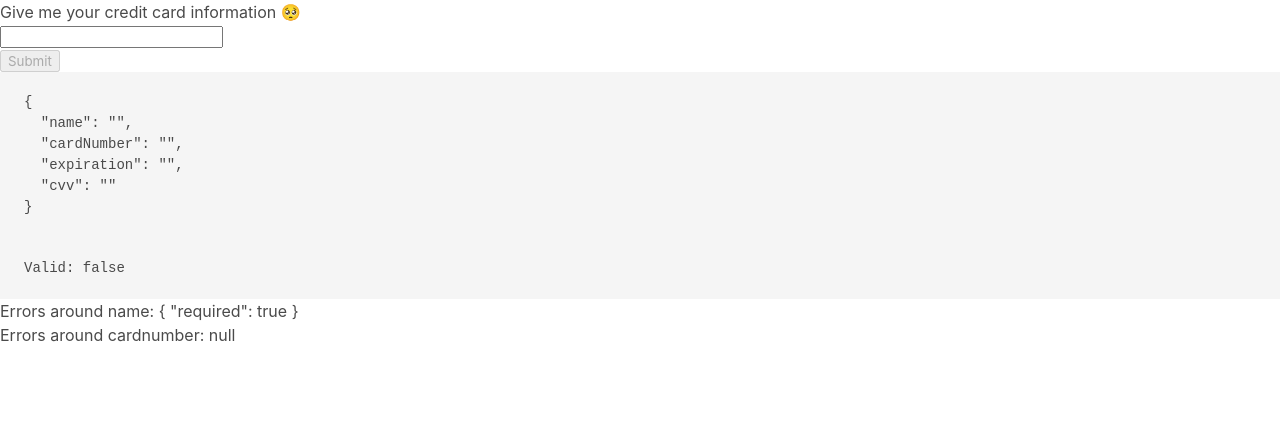
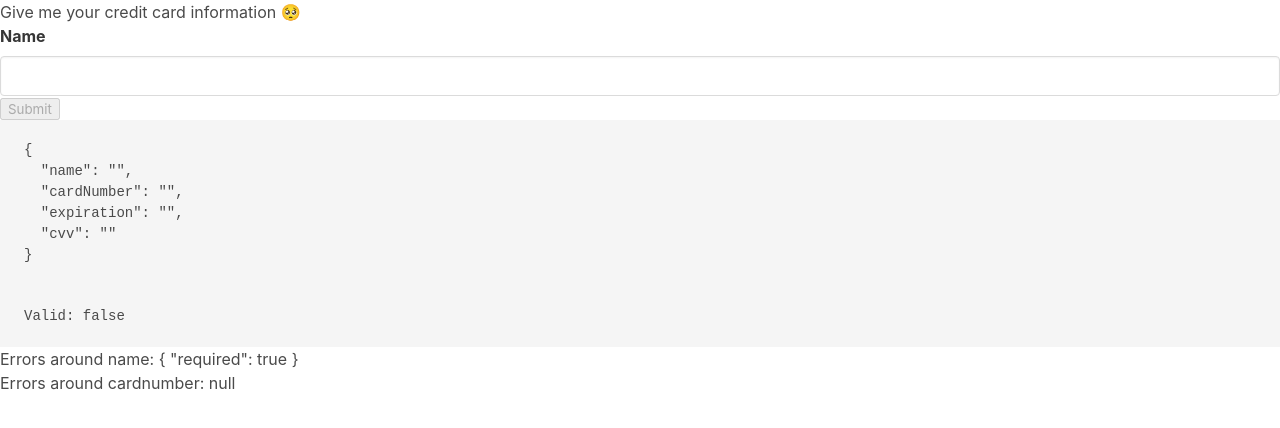
Before and after one commit to evgeniyp92/angular-learning, an Angular app in the folder creditcard/: page / in a window 1280 px wide. Shown: the top 428 px of the page. Built offline with nearby package versions, Linux system fonts and the light colour scheme.

Commit message:
style input component

```diff
--- a/creditcard/src/app/card-form/card-form.component.html
+++ b/creditcard/src/app/card-form/card-form.component.html
@@ -1,5 +1,5 @@
 <form [formGroup]="cardForm">
-  <app-input [control]="cardForm.controls.name"></app-input>
+  <app-input label="Name" [control]="cardForm.controls.name"></app-input>
 </form>
 <button [disabled]="!cardForm.valid">Submit</button>
 <pre>{{ cardForm.value | json }}</pre>
--- a/creditcard/src/app/input/input.component.html
+++ b/creditcard/src/app/input/input.component.html
@@ -1,15 +1,42 @@
+<div class="field">
+  <label class="label">{{ label }}</label>
+  <div class="control">
     <!-- [formControl] binds the input element in the dom to its respective FormControl -->
-<input [formControl]="control" />
+    <input
+      class="input"
+      [ngClass]="{
+        'is-danger': showErrors()
+      }"
+      [formControl]="control"
+    />
+  </div>
   <!-- Yuck! -->
   <ng-container *ngIf="control.errors && control.touched">
-  <div *ngIf="control.errors['required']">Value is required</div>
-  <div *ngIf="control.errors['minlength']">
+    <div
+      [ngClass]="{ 'help is-danger': showErrors() }"
+      *ngIf="control.errors['required']"
+    >
+      Value is required
+    </div>
+    <div
+      [ngClass]="{ 'help is-danger': showErrors() }"
+      *ngIf="control.errors['minlength']"
+    >
       Value must be longer than
       {{ control.errors["minlength"].requiredLength }} characters
     </div>
-  <div *ngIf="control.errors['maxlength']">
+    <div
+      [ngClass]="{ 'help is-danger': showErrors() }"
+      *ngIf="control.errors['maxlength']"
+    >
       Value must be shorter than
       {{ control.errors["maxlength"].requiredLength }} characters
     </div>
-  <div *ngIf="control.errors['pattern']">Invalid format</div>
+    <div
+      [ngClass]="{ 'help is-danger': showErrors() }"
+      *ngIf="control.errors['pattern']"
+    >
+      Invalid format
+    </div>
   </ng-container>
+</div>
--- a/creditcard/src/app/input/input.component.ts
+++ b/creditcard/src/app/input/input.component.ts
@@ -7,6 +7,11 @@
   styleUrl: './input.component.css',
 })
 export class InputComponent {
-  // @ts-expect-error
-  @Input() control: FormControl;
+  @Input() control: FormControl = new FormControl();
+  @Input() label: string = '';
+
+  showErrors() {
+    const { dirty, touched, errors } = this.control;
+    return dirty && touched && errors;
+  }
 }
```
Lines whose indentation alone changed are shown as unchanged.
